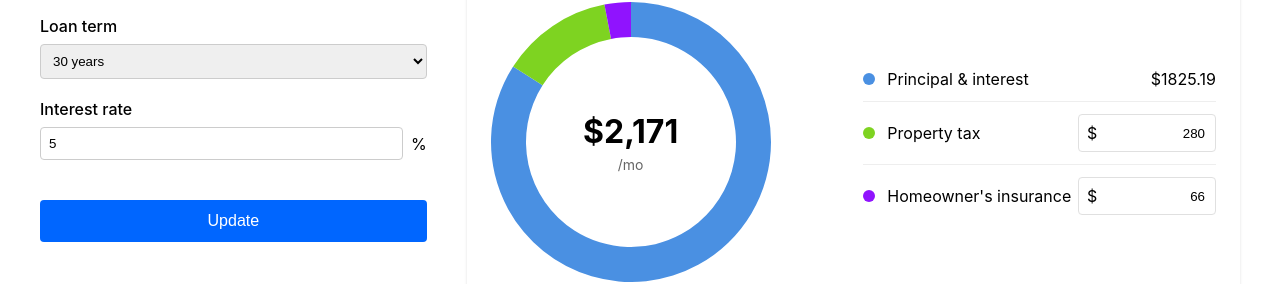
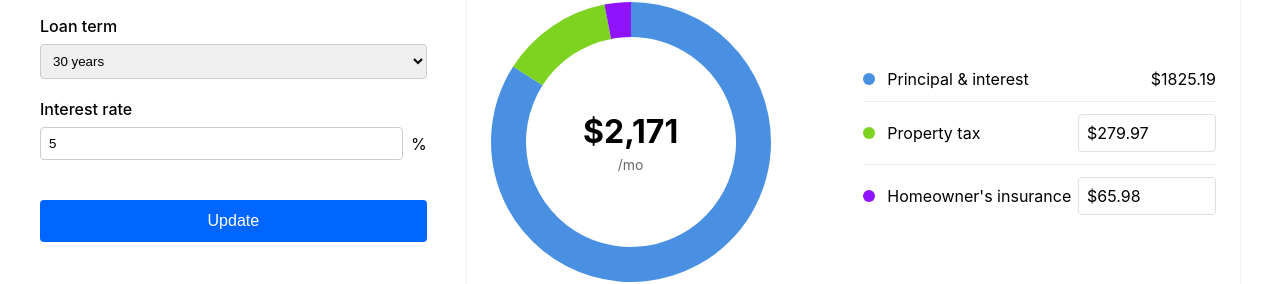
Before and after one commit to weiwang0908/mortgageCalculator, a plain HTML site: page index.html in a window 1280 px wide. Shown: the part 274-558 px from the top of the page. Drawn offline with nearby package versions, Linux system fonts and the light colour scheme.

Commit message:
修复税费动态显示

```diff
--- a/index.html
+++ b/index.html
@@ -276,8 +276,7 @@
                                 <span>Property tax</span>
                             </div>
                             <div class="amount-input">
-                                <span>$</span>
-                                <input type="text" value="280" readonly>
+                                <span id="propertyTaxDisplay">$280</span>
                             </div>
                         </div>
                         <div class="breakdown-item">
@@ -286,8 +285,7 @@
                                 <span>Homeowner's insurance</span>
                             </div>
                             <div class="amount-input">
-                                <span>$</span>
-                                <input type="text" value="66" readonly>
+                                <span id="insuranceDisplay">$66</span>
                             </div>
                         </div>
                     </div>
```
